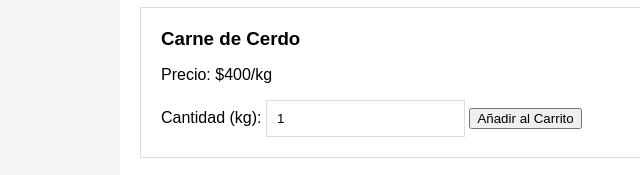
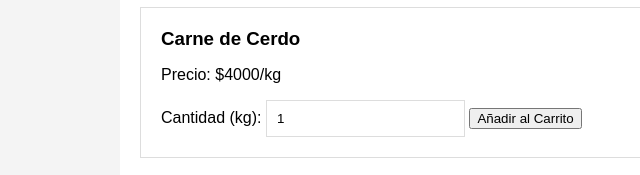
Before and after one commit to Apiyisus/ekekou, a plain HTML site: page index.html in a window 1280 px wide. Shown: the part 362-537 px from the top of the page, 0-640 px from the left. Drawn offline with Linux system fonts and the light colour scheme.

Commit message:
Update index.html

```diff
--- a/index.html
+++ b/index.html
@@ -24,7 +24,7 @@
         </div>
         <div class="product" data-name="Carne de Cerdo" data-price="4000">
             <h3>Carne de Cerdo</h3>
-            <p>Precio: $400/kg</p>
+            <p>Precio: $4000/kg</p>
             <label for="cantidad2">Cantidad (kg):</label>
             <input type="number" id="cantidad2" value="1" min="1">
             <button onclick="agregarAlCarrito('Carne de Cerdo', 4000, document.getElementById('cantidad2').value)">Añadir al Carrito</button>
```
